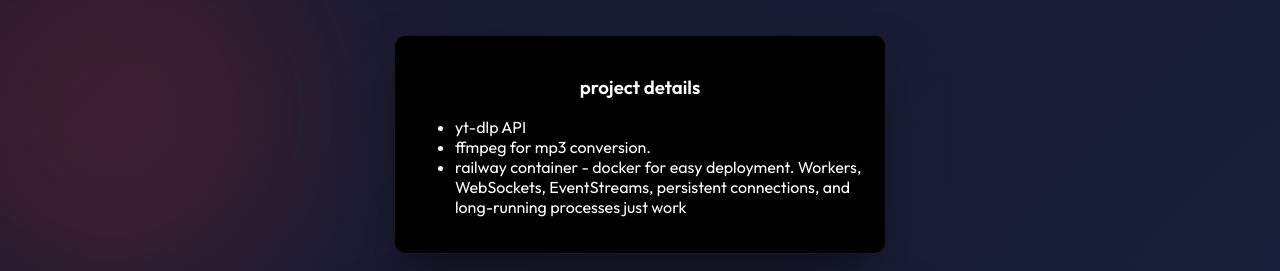
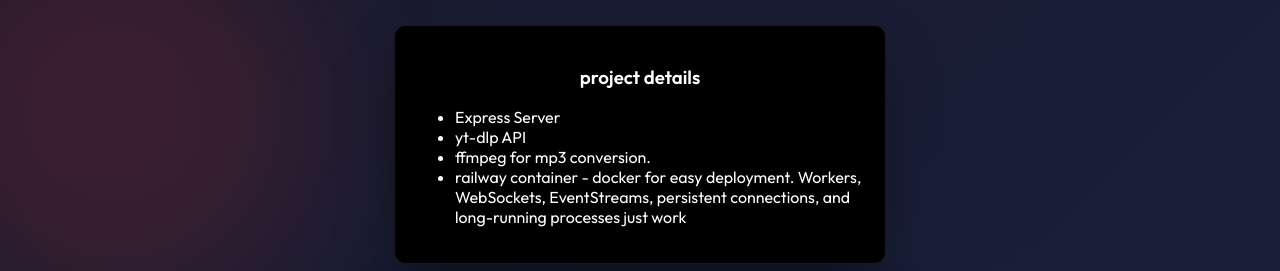
Before and after one commit to savannm/YoutubeMp3_converter, a website: page client/index.html in a window 1280 px wide. Shown: the top 271 px of the page. Drawn offline with Linux system fonts and the light colour scheme.

Commit message:
added project details

```diff
--- a/client/index.html
+++ b/client/index.html
@@ -204,6 +204,7 @@
         <div class="card" style="background: #000;position: relative;padding: 20px; border-radius: 12px;">
             <h3>project details</h3>
             <ul style="text-align: left;">
+                <li>Express Server</li>
                 <li>yt-dlp API</li>
                 <li>ffmpeg for mp3 conversion.</li>
                 <li>railway container - docker for easy deployment. Workers, WebSockets, EventStreams, persistent
```
